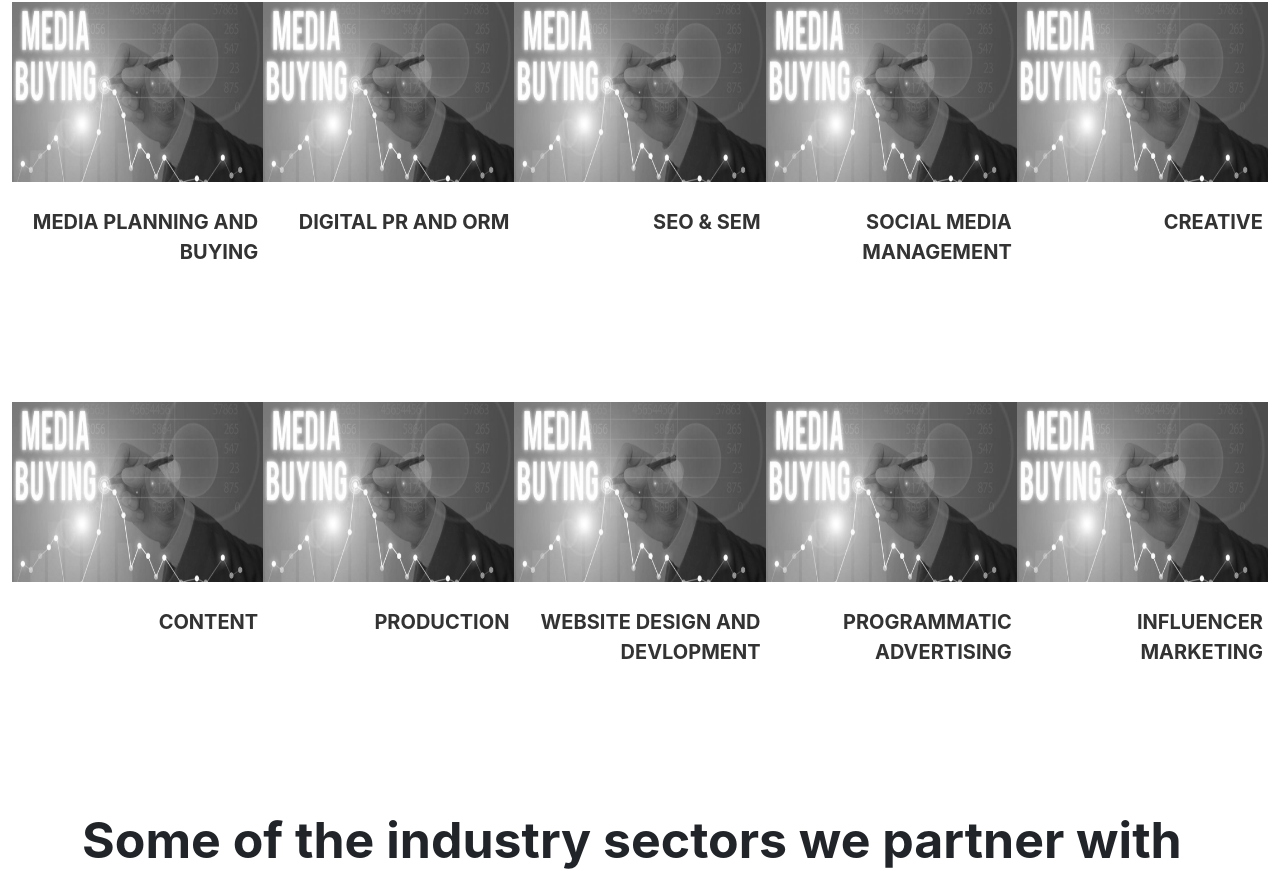
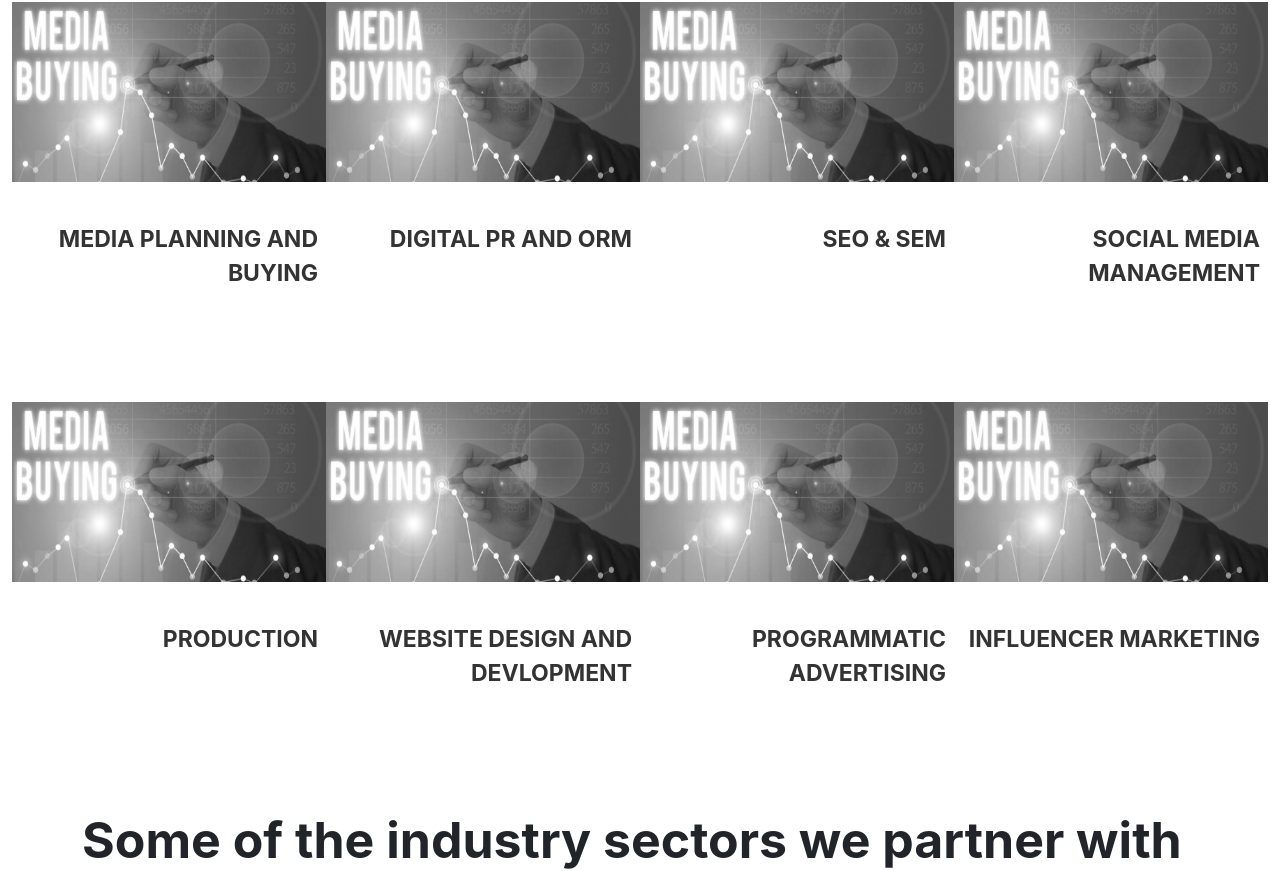
Before and after one commit to VishK98/Squash-Global, a React (Create React App) app: page /sector in a window 1280 px wide. Shown: the part 1254-2125 px from the top of the page. Built offline with nearby package versions, Linux system fonts and the light colour scheme; a web font is replaced by a local one.

Commit message:
4 in row

```diff
--- a/src/components/Sector/Sector.css
+++ b/src/components/Sector/Sector.css
@@ -210,14 +210,20 @@
 .service-text {
   text-align: end;
   margin-top: 20px;
-  padding: 5px;
+  padding: 20px;
   font-weight: bold;
-  font-size: 20px;
+  font-size: 23px;
   transition: color 1s;
 }
 
 .service-space:hover .service-text {
   color: #fff;
+}
+.circle{
+  height: 20px;
+  width: 20px;
+  border-radius: 50%;
+  background-color: #330765;
 }
 
 .service-space {
@@ -238,7 +244,7 @@
 }
 
 .service-newBox {
-  width: 20vw;
+  width: 25vw;
   height: 400px;
 }
 
@@ -268,7 +274,7 @@
 
 @media only screen and (min-width: 1025px) {
   .service-newBox {
-    width: 20%;
+    width: 25%;
     /* Five boxes per row for large screens */
   }
 }
--- a/src/components/Sector/Sector.js
+++ b/src/components/Sector/Sector.js
@@ -97,14 +97,7 @@ function Sector() {
       title: "SOCIAL MEDIA MANAGEMENT",
       url: BFSI
     },
-    {
-      title: "CREATIVE",
-      url: Automotive
-    },
-    {
-      title: "CONTENT",
-      url: Retails
-    },
+
     {
       title: "PRODUCTION",
       url: foods
@@ -189,7 +182,10 @@ function Sector() {
               <Link style={{ textDecoration: "none" }} to={`/${routes[index]}`}>
                 <div className="service-space">
                   <img width="100%" height="180px" className="service-image" src={mediaPlanning} />
+                  <div className='row'>
                   <p className="service-text">{image.title}</p>
+                  {/* <div className='circle'></div> */}
+                  </div>
                 </div>
               </Link>
             </div>
```
